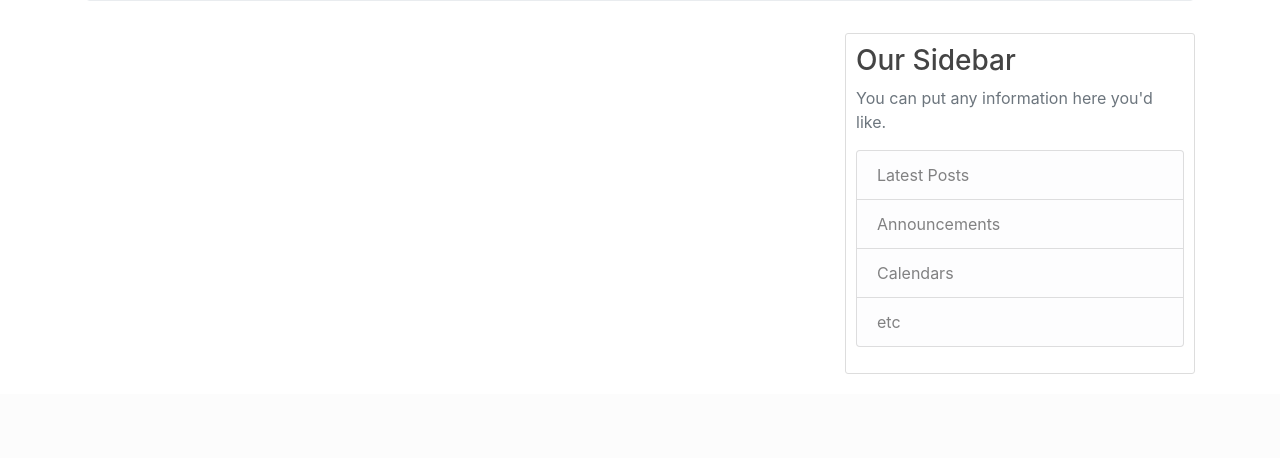
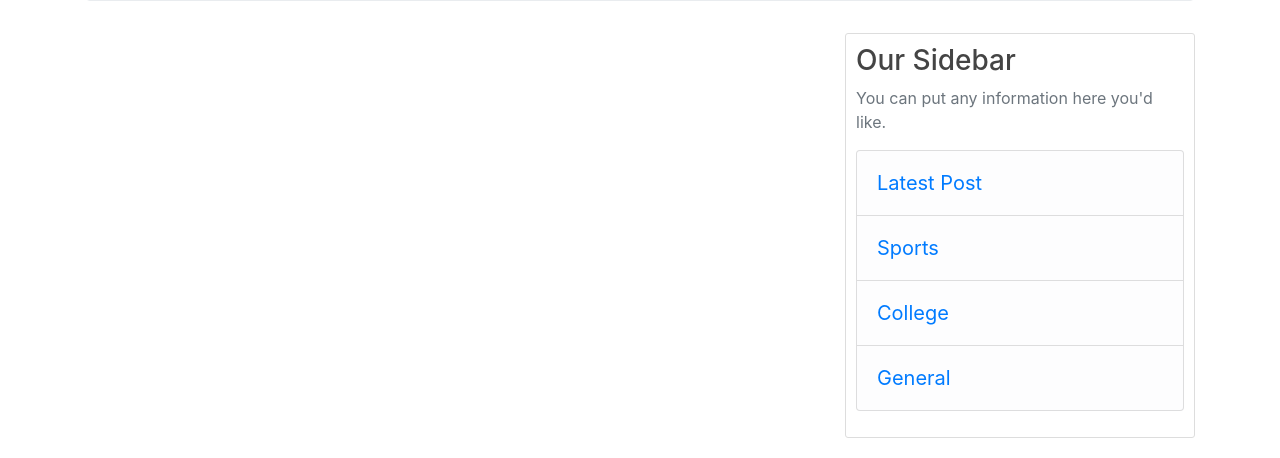
Before and after one commit to meng-ze/Breitenburg-SER515, a Flask app: page /view in a window 1280 px wide. Shown: the part 473-931 px from the top of the page. Before the commit the page ends 847 px from the top, so only its background shows below. Run offline with Flask 2, Linux system fonts and the light colour scheme; some libraries are stand-ins or nearby versions.

Commit message:
US 109 - Task #118 , 119 - On clicking on the sidebar for the logged in user the post of the particular category are only visisble

```diff
--- a/Website.py
+++ b/Website.py
@@ -21,7 +21,7 @@ class Website:
 
         self.app.config[AppConfigurationKey.DATABASE_HOST] = 'localhost'
         self.app.config[AppConfigurationKey.DATABASE_USER] = 'root'
-        self.app.config[AppConfigurationKey.DATABASE_PASSWORD] = ''
+        self.app.config[AppConfigurationKey.DATABASE_PASSWORD] = 'root123'
         self.app.config[AppConfigurationKey.DATABASE_DB] = 'web_forum'
         self.app.secret_key = 'super secret key'
         self.mysql_server.init_app(self.app)
--- a/app.py
+++ b/app.py
@@ -16,7 +16,8 @@ main_website = Website(app, mysql_server)
 def index():
     if session.get(WebsiteLoginStatus.LOGGED_IN) is None:
         session[WebsiteLoginStatus.LOGGED_IN] = False
-    all_posts = WebsiteAPI.get_all_posts(main_website, order = True)
+
+    all_posts = WebsiteAPI.get_all_posts(main_website, order = True, post_category = category)
     if len(all_posts) == 0:
         flash('No posts to display')
 
@@ -195,7 +196,13 @@ def view():
         session[WebsiteLoginStatus.LOGGED_IN] = False
 
     if session[WebsiteLoginStatus.LOGGED_IN] == True:
-        all_posts = WebsiteAPI.get_all_posts(main_website, order='{}.{}'.format(DatabaseModel.POST, PostInfo.TIMESTAMP))
+
+        category = None
+        if 'category' in request.args:
+            category = request.args['category']
+
+
+        all_posts = WebsiteAPI.get_all_posts(main_website, order='{}.{}'.format(DatabaseModel.POST, PostInfo.TIMESTAMP), post_category = category)
         if len(all_posts) == 0:
             flash('No posts to display')
         return render_template('view.html', view_posts=all_posts)
--- a/templates/sidebar.html
+++ b/templates/sidebar.html
@@ -3,10 +3,34 @@
             <h3>Our Sidebar</h3>
             <p class='text-muted'>You can put any information here you'd like.
               <ul class="list-group">
-                <li class="list-group-item list-group-item-light">Latest Posts</li>
-                <li class="list-group-item list-group-item-light">Announcements</li>
-                <li class="list-group-item list-group-item-light">Calendars</li>
-                <li class="list-group-item list-group-item-light">etc</li>
+
+                {% if session['logged_in'] %}
+	                <li class="list-group-item list-group-item-light">
+				   		<a class="navbar-brand" href="/view">Latest Post</a>
+				    </li>
+					<li class="list-group-item list-group-item-light">
+				   		<a class="navbar-brand" href="/view?category=Sports">Sports</a>
+				    </li>
+				    <li class="list-group-item list-group-item-light">
+				   		<a class="navbar-brand" href="/view?category=College">College</a>
+				    </li>
+				    <li class="list-group-item list-group-item-light">
+				   		<a class="navbar-brand" href="/view?category=General">General</a>
+				    </li>
+                {% else %}
+	                <li class="list-group-item list-group-item-light">
+				   		<a class="navbar-brand" href="/">Latest Post</a>
+				    </li>
+					<li class="list-group-item list-group-item-light">
+				   		<a class="navbar-brand" href="/?category=Sports">Sports</a>
+				    </li>
+				    <li class="list-group-item list-group-item-light">
+				   		<a class="navbar-brand" href="/?category=College">College</a>
+				    </li>
+				    <li class="list-group-item list-group-item-light">
+				   		<a class="navbar-brand" href="/?category=General">General</a>
+				    </li>
+                {% endif %}
               </ul>
             </p>
           </div>
```
Also changed, not shown: WebsiteAPI.py (+8 -2 lines).
